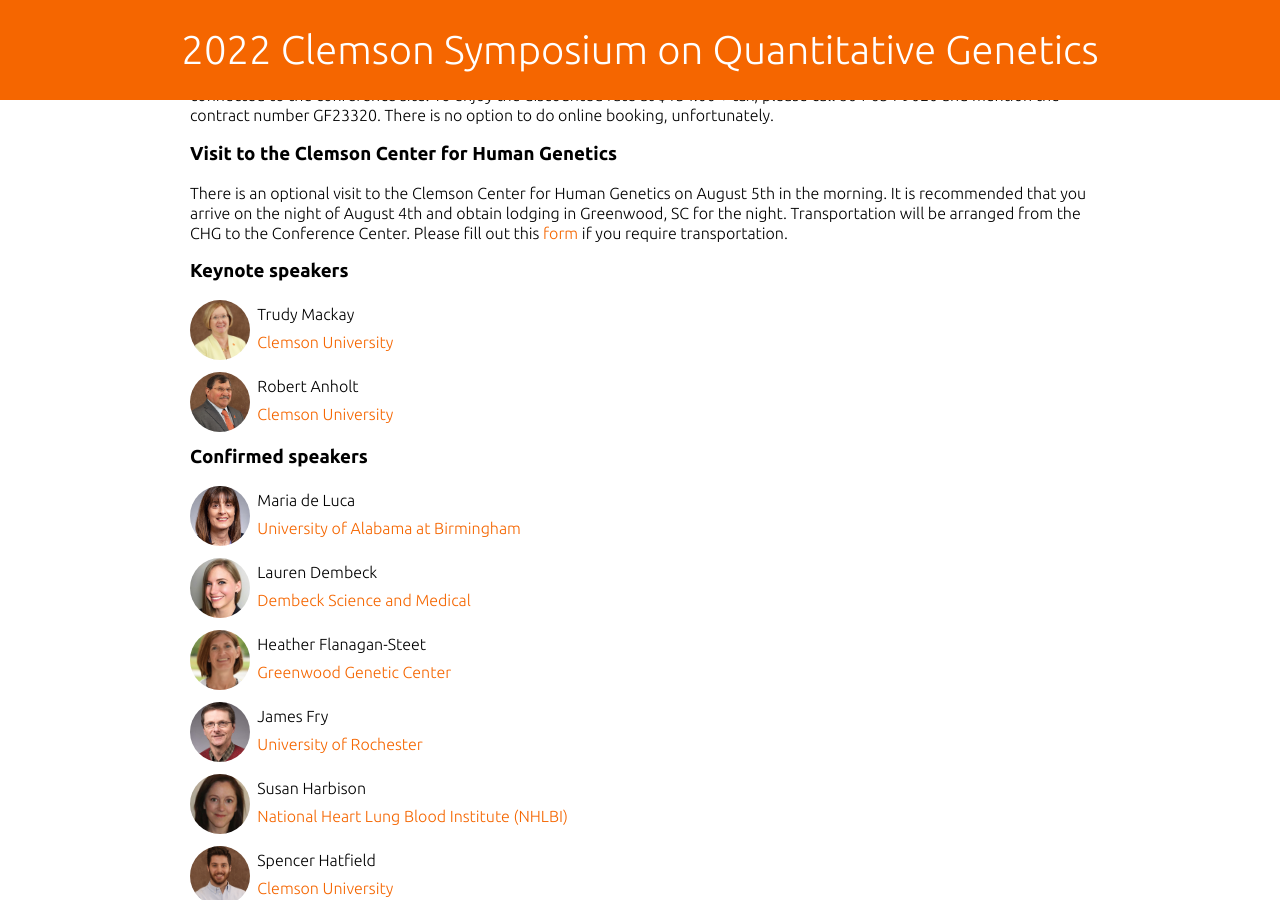
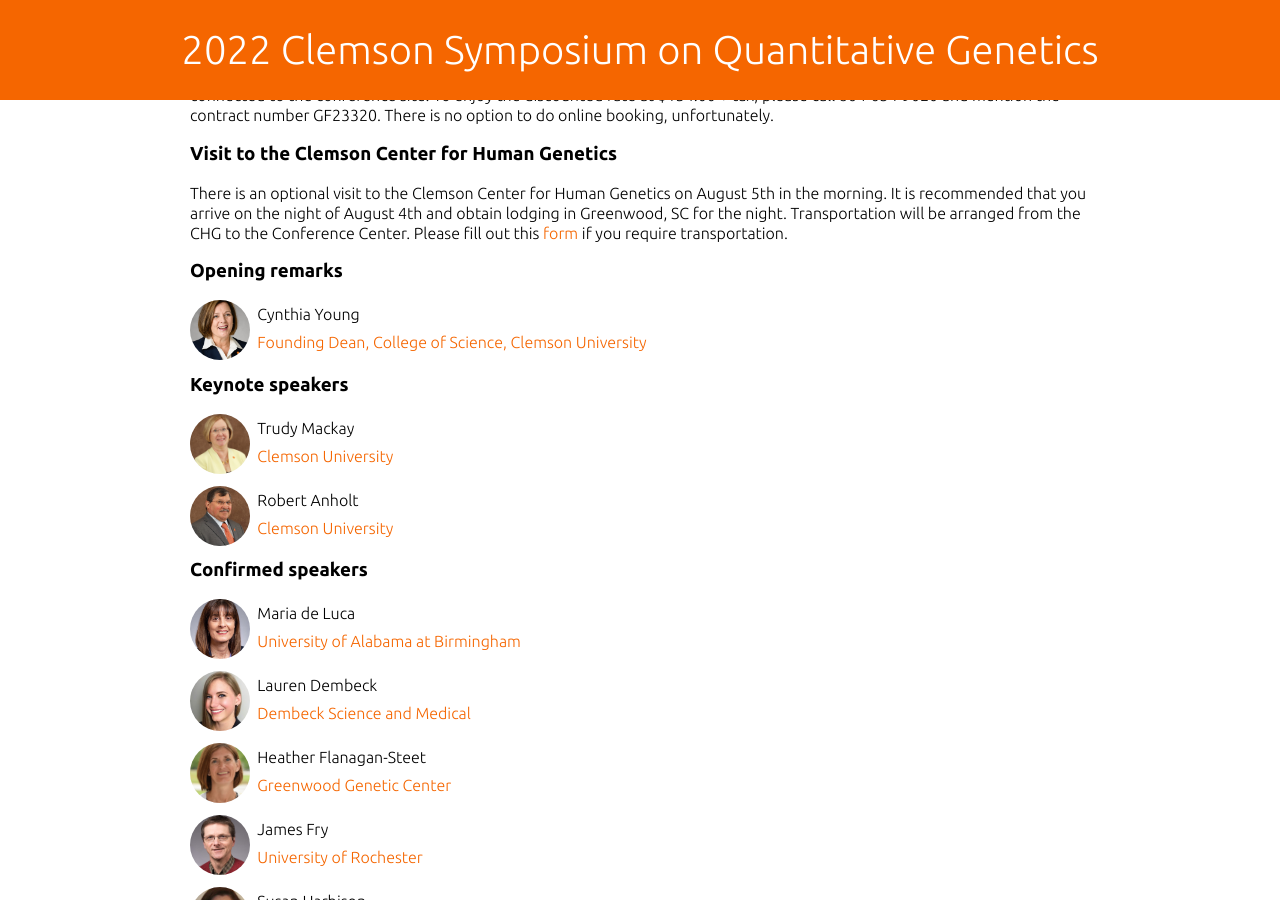
Before and after one commit to macanholt-labs/macanholt-labs.github.io, a Jekyll site: the page built from _pages/index.md, in a window 1280 px wide and 900 px high, scrolled down 578 px. Built offline with Jekyll 4.4.1, drawn with Linux system fonts in a browser that asks for light colours; some web fonts are replaced.

Commit message:
add dean

```diff
--- a/_pages/index.md
+++ b/_pages/index.md
@@ -34,6 +34,15 @@ For non-Clemson attendees, a block of rooms to be booked by the symposium attend
 
 There is an optional visit to the Clemson Center for Human Genetics on August 5th in the morning. It is recommended that you arrive on the night of August 4th and obtain lodging in Greenwood, SC for the night. Transportation will be arranged from the CHG to the Conference Center. Please fill out this [form](https://forms.gle/i74ZyrYczmYnhypt5) if you require transportation.
 
+
+
+### Opening remarks
+
+<p style="line-height: 28px;">
+<img src="files/young.jpg" class="rounded">
+&nbsp;&nbsp;Cynthia Young<br>
+&nbsp;&nbsp;<a href="https://www.clemson.edu/science/about/dean.html" target="_blank">Founding Dean, College of Science, Clemson University</a>
+</p>
 
 
 ### Keynote speakers
```
Also changed, not shown: files/young.jpg (added).
